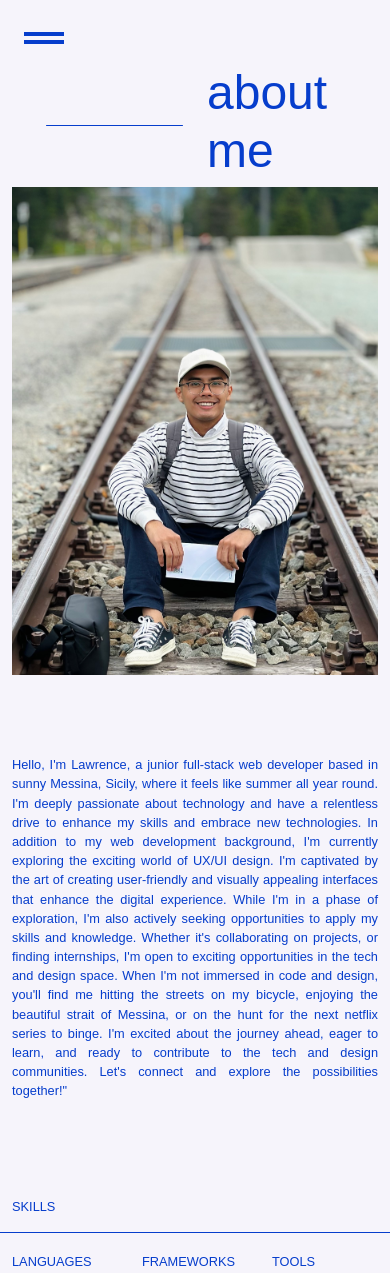
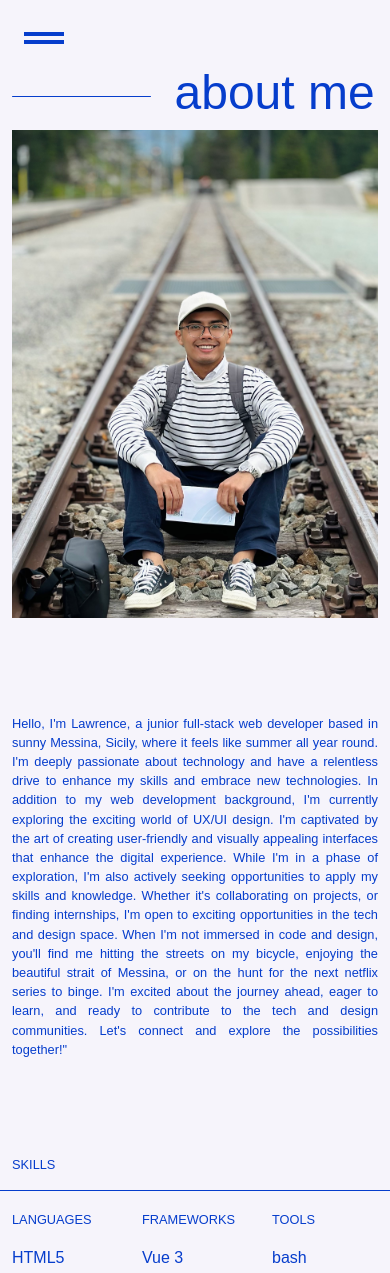
Before and after one commit to lawrencedulian/my-portfolio, a Vue app: page /about in a window 390 px wide. Shown: the top 1273 px of the page. Built offline with nearby package versions, Linux system fonts and the light colour scheme.

Commit message:
fix: minor issues

```diff
--- a/src/pages/AboutPage.vue
+++ b/src/pages/AboutPage.vue
@@ -39,12 +39,12 @@ export default {
     <div class="container">
         <!-- ABOUT ME SECTION -->
         <section class="about-me row">
-            <div class="col-6 d-flex align-items-center justify-content-end">
+            <div class="col-5 col-lg-6 d-flex align-items-center justify-content-end">
                 <div class="bar">
                     <div class="progress"></div>
                 </div>
             </div>
-            <div class="col-6">
+            <div class="col-7 col-lg-6">
                 <h2 class="title">about me</h2>
             </div>
 
@@ -52,7 +52,7 @@ export default {
                 <img class="profile m-0" src="../assets/img/profile.jpeg" alt="">
             </div>
             <div class="text col-lg-6 col-md-12 d-flex flex-column justify-content-end">
-                <p class="description text-justify m-0">
+                <p class="description text-justify">
                     Hello, I'm Lawrence, a junior full-stack web developer based in sunny Messina, Sicily, where it feels
                     like summer all year round. I'm deeply passionate about technology and have a relentless drive to
                     enhance my skills and embrace new technologies.
@@ -189,6 +189,10 @@ p {
     .title {
         font-size: 5rem;
     }
+
+    .description {
+        margin-bottom: 0;
+    }
 }
 
 .cv {
@@ -217,6 +221,10 @@ p {
     .about-me {
         .title {
             font-size: 4rem;
+        }
+
+        .description {
+            margin-top: 1rem;
         }
     }
 
--- a/src/styles/general.scss
+++ b/src/styles/general.scss
@@ -52,7 +52,7 @@ main {
 .bar {
     position: relative;
     width: 62.5%;
-    height: .5px;
+    height: 1px;
     overflow: hidden;
     display: flex;
     align-items: end;
@@ -75,8 +75,13 @@ main {
     }
 }
 
+@media screen and (max-width: 991px) {
+    .bar {
+     width: 100%;
+    }
+ }
 @media screen and (max-width: 768px) {
    .bar {
-    width: 80%;
+    width: 100%;
    }
 }
```
